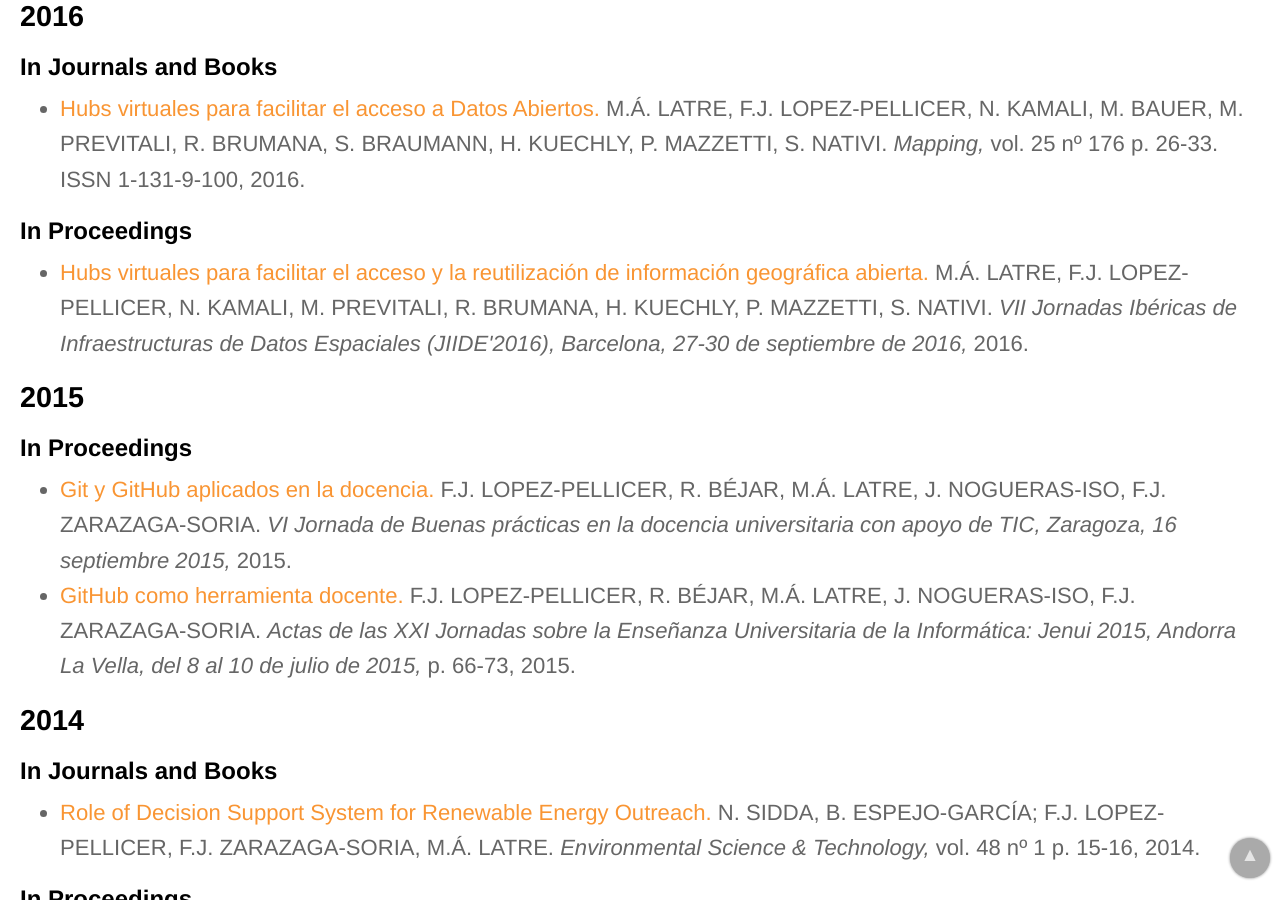
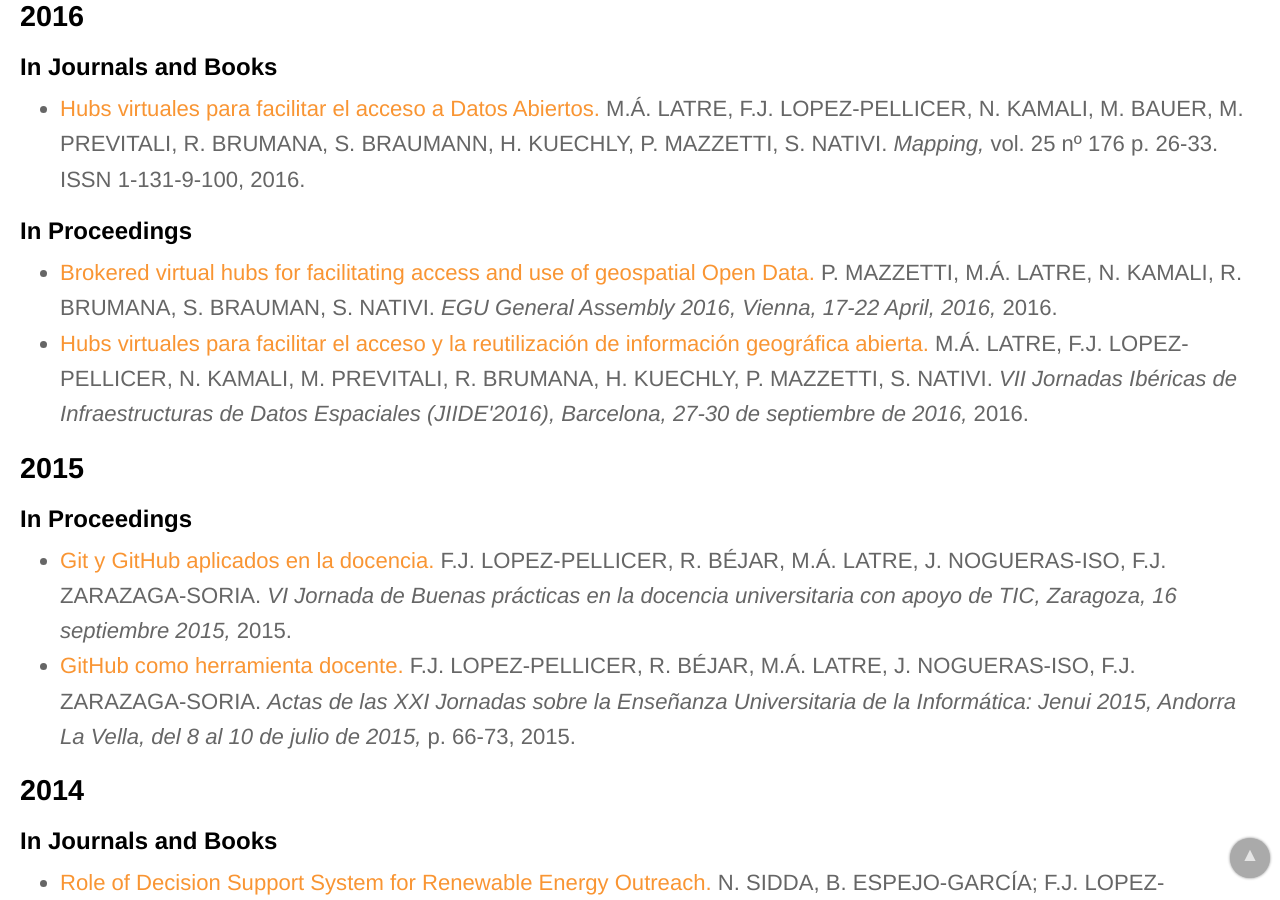
Before and after one commit to IAAA-Lab/IAAA-Lab.github.io, a Jekyll site: the page built from _staff/latre.md, in a window 1280 px wide and 900 px high, scrolled down 754 px. Built offline with Jekyll 4.4.1, drawn with Linux system fonts in a browser that asks for light colours.

Commit message:
Update papers.yml
Añadido "EGU General Assembly 2016" de ENERGIC OD

```diff
--- a/_data/papers.yml
+++ b/_data/papers.yml
@@ -62,6 +62,12 @@
   publication_conference: "INSPIRE Conference, Barcelona, 26-30 September 2016"
   year: 2016
 # -------------------
+- title: "Brokered virtual hubs for facilitating access and use of geospatial Open Data"
+  url: http://meetingorganizer.copernicus.org/EGU2016/EGU2016-5728.pdf
+  authors: P. MAZZETTI, M.Á. LATRE, N. KAMALI, R. BRUMANA, S. BRAUMAN, S. NATIVI
+  publication_conference: "EGU General Assembly 2016, Vienna, 17-22 April, 2016"
+  year: 2016
+# -------------------
 - title: "A cardboard app to show dynamic georeferenced information in smart cities"
   url: http://inspire.ec.europa.eu/events/conferences/inspire_2016/page/posters
   authors: Y. VILLALBA-BELTRAN, R. BÉJAR, F.J. ZARAZAGA-SORIA
```
